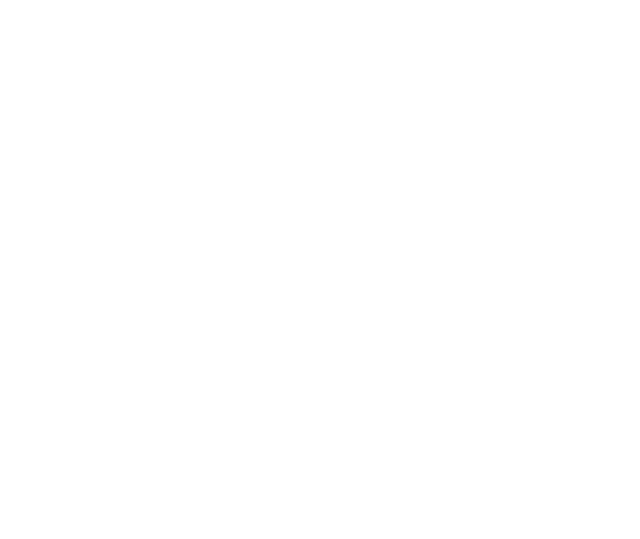
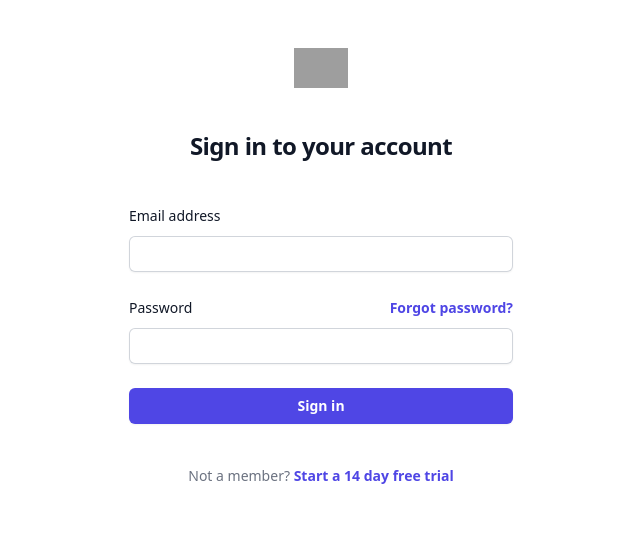
Before and after one commit to Daxter024/PIS-project, a website: page client/index.html in a window 1280 px wide. Shown: the whole page, without its empty margins (319-959 px from the left). Drawn offline with nearby package versions, Linux system fonts and the light colour scheme; grey boxes are pictures that could not be loaded; files whose address does not match are found by name.

Commit message:
feat: algo

```diff
--- a/client/clientRest.js
+++ b/client/clientRest.js
@@ -1,5 +1,6 @@
 function ClientRest(){
     this.addUser=function(nick){
+        var cli = this;
         $.getJSON("/addUser/"+nick, function(data) {
             if(data.nick != -1){
                 console.log("User: "+ data.nick + " created");
@@ -10,6 +11,7 @@
     }
 
     this.getUsers = function(){
+        var cli = this;
         $.getJSON("/getUsers", function(data) {
             traverse(data.users);
             function traverse(obj) {
@@ -27,6 +29,7 @@
     }
 
     this.activeUser = function(nick){
+        var cli = this;
         $.getJSON("/activeUser/"+nick, function(data) {
             if(data.active){
                 console.log("User: "+ nick + " is active");
@@ -37,12 +40,14 @@
     }
 
     this.numberUsers = function(){
+        var cli = this;
         $.getJSON("/numberUsers", function(data) {
             console.log("Number of users: "+ data.num);
         });
     }
 
     this.deleteUser = function(nick){
+        var cli = this;
         $.getJSON("/deleteUser/"+nick, function(data) {
             if(data.deleted){
                 console.log("User: "+ nick + " deleted");
--- a/client/index.html
+++ b/client/index.html
@@ -8,8 +8,47 @@
     <script src="https://cdnjs.cloudflare.com/ajax/libs/jquery/3.7.1/jquery.js" integrity="sha512-+k1pnlgt4F1H8L7t3z95o3/KO+o78INEcXTbnoJQ/F2VqDVhWoaiVml/OEHv9HsVgxUaVW+IbiZPUJQfF/YxZw==" crossorigin="anonymous" referrerpolicy="no-referrer"></script>
     <!-- <script src="./model.js"></script-->
     <script src="./client/clientRest.js"></script>
+    <script src="https://cdn.tailwindcss.com"></script>
 </head>
 <body>
+<div class="flex min-h-full flex-col justify-center px-6 py-12 lg:px-8">
+    <div class="sm:mx-auto sm:w-full sm:max-w-sm">
+      <img class="mx-auto h-10 w-auto" src="https://tailwindui.com/img/logos/mark.svg?color=indigo&shade=600" alt="Your Company">
+      <h2 class="mt-10 text-center text-2xl font-bold leading-9 tracking-tight text-gray-900">Sign in to your account</h2>
+    </div>
+
+    <div class="mt-10 sm:mx-auto sm:w-full sm:max-w-sm">
+      <form class="space-y-6" action="#" method="POST">
+        <div>
+          <label for="email" class="block text-sm font-medium leading-6 text-gray-900">Email address</label>
+          <div class="mt-2">
+            <input id="email" name="email" type="email" autocomplete="email" required class="block w-full rounded-md border-0 py-1.5 text-gray-900 shadow-sm ring-1 ring-inset ring-gray-300 placeholder:text-gray-400 focus:ring-2 focus:ring-inset focus:ring-indigo-600 sm:text-sm sm:leading-6">
+          </div>
+        </div>
+
+        <div>
+          <div class="flex items-center justify-between">
+            <label for="password" class="block text-sm font-medium leading-6 text-gray-900">Password</label>
+            <div class="text-sm">
+              <a href="#" class="font-semibold text-indigo-600 hover:text-indigo-500">Forgot password?</a>
+            </div>
+          </div>
+          <div class="mt-2">
+            <input id="password" name="password" type="password" autocomplete="current-password" required class="block w-full rounded-md border-0 py-1.5 text-gray-900 shadow-sm ring-1 ring-inset ring-gray-300 placeholder:text-gray-400 focus:ring-2 focus:ring-inset focus:ring-indigo-600 sm:text-sm sm:leading-6">
+          </div>
+        </div>
+
+        <div>
+          <button type="submit" class="flex w-full justify-center rounded-md bg-indigo-600 px-3 py-1.5 text-sm font-semibold leading-6 text-white shadow-sm hover:bg-indigo-500 focus-visible:outline focus-visible:outline-2 focus-visible:outline-offset-2 focus-visible:outline-indigo-600">Sign in</button>
+        </div>
+      </form>
+
+      <p class="mt-10 text-center text-sm text-gray-500">
+        Not a member?
+        <a href="#" class="font-semibold leading-6 text-indigo-600 hover:text-indigo-500">Start a 14 day free trial</a>
+      </p>
+    </div>
+  </div>
 
 </body>
 </html>
```
Also changed, not shown: client/model.js (added, +34 -0 lines), README.md.
